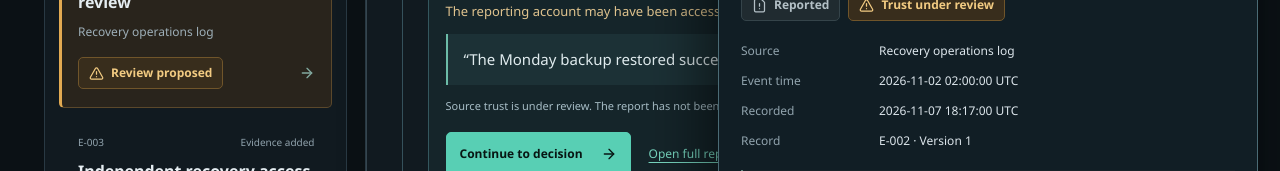
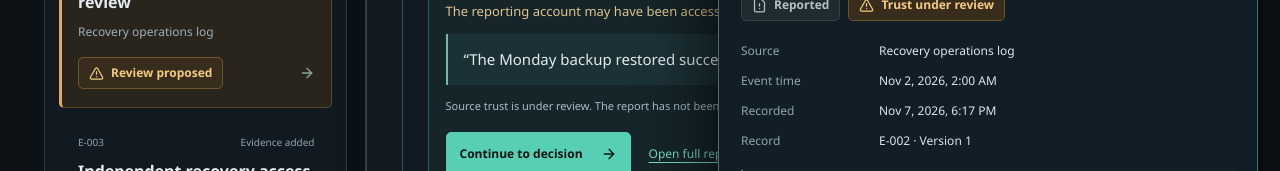
Before and after one commit to campeete/utdhack26, a React (Vite) app: page / in a window 1280 px wide. Both pictures are taken after a click on the button "Open full report". Shown: the part 447-618 px from the top of the page. Built offline with nearby package versions, Linux system fonts and the light colour scheme.

Commit message:
Time displayed is now local

```diff
--- a/src/components/ui.tsx
+++ b/src/components/ui.tsx
@@ -2,7 +2,8 @@ import { useEffect, useId, useRef, type ReactNode } from 'react';
 import { AlertTriangle, Check, CheckCheck, CircleHelp, Clock3, FileWarning, X } from 'lucide-react';
 
 export const label = (s: string) => s.replace(/_/g, ' ').replace(/^\w/, c => c.toUpperCase());
-export const utc = (s: string) => new Date(s).toLocaleTimeString('en-GB', { timeZone: 'UTC', hour: '2-digit', minute: '2-digit' });
+export const localTime = (s: string) => new Date(s).toLocaleTimeString(undefined, { hour: '2-digit', minute: '2-digit' });
+export const localDateTime = (s: string) => new Date(s).toLocaleString(undefined, { dateStyle: 'medium', timeStyle: 'short' });
 
 export function focusContext(element: HTMLElement | null) {
   if (!element) return;
--- a/src/features/Decisions.tsx
+++ b/src/features/Decisions.tsx
@@ -2,7 +2,7 @@ import { useRef, useState } from 'react';
 import { Activity as ActivityIcon, AlertTriangle, ArrowRight, Check, ChevronDown, FileText, Layers3, ShieldQuestion } from 'lucide-react';
 import type { Snapshot } from '../../shared/contracts';
 import type { IncidentData } from '../data/interface';
-import { focusContext, Status } from '../components/ui';
+import { focusContext, localTime, Status } from '../components/ui';
 import { IncidentConversation } from './IncidentPages';
 import { proposalForEvidence } from '../../shared/reassessment';
 import { IncidentStory } from './IncidentStory';
@@ -27,7 +27,7 @@ export function Decisions({ data, adapter, onUpdate, selection, onSelect }: {
   }
   return <>
     <div className="workspace-overview">
-      <div className="workspace-heading"><div><span className="eyebrow"><ActivityIcon size={14} /> INCIDENT OPERATIONS</span><h1>Incident overview</h1><p>Monitor incoming evidence, decision risk, and verification work.</p></div><span className="review-count">{needsReviewCount ? `${needsReviewCount} decision${needsReviewCount === 1 ? '' : 's'} needs review` : `${reviewCount} review${reviewCount === 1 ? '' : 's'} to consider`}<span>{latestActivity ? `Last activity ${new Date(latestActivity.at).toISOString().slice(11, 16)} UTC` : 'All times UTC'}</span></span></div>
+      <div className="workspace-heading"><div><span className="eyebrow"><ActivityIcon size={14} /> INCIDENT OPERATIONS</span><h1>Incident overview</h1><p>Monitor incoming evidence, decision risk, and verification work.</p></div><span className="review-count">{needsReviewCount ? `${needsReviewCount} decision${needsReviewCount === 1 ? '' : 's'} needs review` : `${reviewCount} review${reviewCount === 1 ? '' : 's'} to consider`}<span>{latestActivity ? `Last activity ${localTime(latestActivity.at)} · local time` : 'Times shown in local time'}</span></span></div>
       <section className="signal-summary" aria-label="Incident signal summary">
       <article className={reviewCount ? 'signal-card attention' : 'signal-card'}>
         <span className="signal-icon"><AlertTriangle size={17} /></span><div><strong>{reviewCount}</strong><small>{reviewCount === 1 ? 'Proposal awaiting review' : 'Proposals awaiting review'}</small></div>
--- a/src/features/DismissDialog.tsx
+++ b/src/features/DismissDialog.tsx
@@ -3,9 +3,7 @@ import { ArrowRight, Check, RotateCcw, Sparkles } from 'lucide-react';
 import type { Proposal, Snapshot } from '../../shared/contracts';
 import { FEEDBACK_MAX, normalizeFeedback } from '../../shared/reassessment';
 import type { IncidentData } from '../data/interface';
-import { Modal } from '../components/ui';
-
-const when = (iso: string) => new Date(iso).toISOString().replace('T', ' ').slice(0, 16) + ' UTC';
+import { localDateTime, Modal } from '../components/ui';
 
 /**
  * Dismissal dialog for a suggested review. Cancel, × and Escape close it with
@@ -70,7 +68,7 @@ export function DismissalRecord({ proposal, data, adapter, onUpdate, onOpenRevis
   }
   return <div className="dismissal-record">
     <p className="next-summary">Suggestion dismissed. The decision and team update remain unchanged.</p>
-    {d && <dl className="metadata"><dt>Dismissed by</dt><dd>{d.reviewer}</dd><dt>When</dt><dd>{when(d.at)}</dd><dt>Reason</dt><dd>{d.feedback || <span className="muted">No feedback given · not sent to Nora</span>}</dd></dl>}
+    {d && <dl className="metadata"><dt>Dismissed by</dt><dd>{d.reviewer}</dd><dt>When</dt><dd>{localDateTime(d.at)}</dd><dt>Reason</dt><dd>{d.feedback || <span className="muted">No feedback given · not sent to Nora</span>}</dd></dl>}
     {r && <div className="reassessment" aria-live="polite">
       {r.state === 'requested' && <div role="status" className="reassess-progress"><span>Nora is reassessing with your feedback{r.attempt > 1 ? ` (attempt ${r.attempt})` : ''}…</span><span className="progress-track" aria-hidden="true"><span /></span></div>}
       {r.state === 'revised' && <div className="reassess-result"><p><Sparkles size={15} aria-hidden="true" />Nora proposed a revised suggestion. It needs human review before it changes anything.</p>
--- a/src/features/IncidentPages.tsx
+++ b/src/features/IncidentPages.tsx
@@ -2,10 +2,10 @@ import { useEffect, useId, useState } from 'react';
 import { ChevronDown, Send, ShieldOff } from 'lucide-react';
 import type { Briefing as BriefingRecord, Snapshot } from '../../shared/contracts';
 import type { IncidentData } from '../data/interface';
-import { label, Status, utc } from '../components/ui';
+import { label, localTime, Status } from '../components/ui';
 
 export function Activity({ data }: { data: Snapshot }) {
-  return <section className="activity" aria-label="Incident activity"><ol>{data.activity.map(a => <li key={a.id}><time>{utc(a.at)} UTC</time><div><p>{a.text}</p><small>{a.actor}</small></div></li>)}</ol></section>;
+  return <section className="activity" aria-label="Incident activity"><ol>{data.activity.map(a => <li key={a.id}><time>{localTime(a.at)}</time><div><p>{a.text}</p><small>{a.actor}</small></div></li>)}</ol></section>;
 }
 export function Briefing({ briefing }: { briefing: BriefingRecord }) {
   return <><div className="briefing-heading"><h3>{briefing.title}</h3></div>{briefing.state === 'outdated' && <p className="notice">A supporting decision needs review. Verify this briefing before sharing.</p>}<p className="briefing-copy">{briefing.text}</p><small className="muted">Depends on {briefing.decisionIds.join(', ')} · Original text retained</small></>;
@@ -35,7 +35,7 @@ export function IncidentConversation({ evidenceId, data, adapter, onUpdate }: {
   return <section className="chat change-conversation" aria-labelledby={`${id}-heading`}>
     <div className="section-heading"><h3 id={`${id}-heading`}>Change discussion</h3><span className="local-label">Linked to {evidenceId}</span></div>
     <p className="conversation-note">Messages here are attached to “{evidence?.title ?? evidenceId}” and stay separate from other changes.</p>
-    <div className="messages" role="log" aria-live="polite">{messages.length ? messages.map(m => <article key={m.id}><div><strong>{m.author}</strong><time>{utc(m.at)} UTC</time></div><small className="message-recipient">To: {data.members.find(member => member.id === m.recipientId)?.name ?? 'Administrator'}</small><p>{m.text}</p></article>) : <p className="empty">No messages on this change yet.</p>}</div>
+    <div className="messages" role="log" aria-live="polite">{messages.length ? messages.map(m => <article key={m.id}><div><strong>{m.author}</strong><time>{localTime(m.at)}</time></div><small className="message-recipient">To: {data.members.find(member => member.id === m.recipientId)?.name ?? 'Administrator'}</small><p>{m.text}</p></article>) : <p className="empty">No messages on this change yet.</p>}</div>
     <form onSubmit={async e => { e.preventDefault(); if (busy || !selectedRecipient) return; setBusy(true); setError(''); try { onUpdate(await adapter.sendMessage(evidenceId, selectedRecipient.id, text)); setText(''); } catch (err) { setError((err as Error).message); } finally { setBusy(false); } }} aria-busy={busy}>
       <label htmlFor={`${id}-message`}>Send a message</label>
       <textarea id={`${id}-message`} required maxLength={2000} rows={3} value={text} onChange={e => setText(e.target.value)} placeholder="Add context to this change…" />
--- a/src/features/IncidentStory.tsx
+++ b/src/features/IncidentStory.tsx
@@ -9,7 +9,7 @@ import {
 import type { Snapshot } from "../../shared/contracts";
 import type { IncidentData } from "../data/interface";
 import type { Selection } from "./Decisions";
-import { focusContext, Modal, Status, utc } from "../components/ui";
+import { focusContext, localTime, Modal, Status } from "../components/ui";
 import { ReviewComposer, type ReviewAction } from "./ReviewDetails";
 import { SupportingRecords, type RecordView } from "./SupportingRecords";
 import { proposalForEvidence } from "../../shared/reassessment";
@@ -156,7 +156,7 @@ export function IncidentStory({
                               <Status value="under_review" />
                             )}
                             <span className="procedure-report-time">
-                              {evidence.id} · {utc(evidence.recordedAt)} UTC
+                              {evidence.id} · {localTime(evidence.recordedAt)}
                             </span>
                           </div>
                           {source?.trust === "under_review" && (
--- a/src/features/ReviewDetails.tsx
+++ b/src/features/ReviewDetails.tsx
@@ -3,7 +3,7 @@ import { Check } from "lucide-react";
 import type { Evidence, Proposal, Snapshot } from "../../shared/contracts";
 import type { IncidentData } from "../data/interface";
 import { previewImpact } from "../../shared/review";
-import { Status } from "../components/ui";
+import { localDateTime, Status } from "../components/ui";
 export type ReviewAction = "confirm" | "dismiss";
 
 export function EvidenceReport({
@@ -26,17 +26,11 @@ export function EvidenceReport({
         <dd>{source?.label ?? "Unknown source"}</dd>
         <dt>Event time</dt>
         <dd>
-          {new Date(evidence.eventTime)
-            .toISOString()
-            .replace("T", " ")
-            .replace(".000Z", " UTC")}
+          {localDateTime(evidence.eventTime)}
         </dd>
         <dt>Recorded</dt>
         <dd>
-          {new Date(evidence.recordedAt)
-            .toISOString()
-            .replace("T", " ")
-            .replace(".000Z", " UTC")}
+          {localDateTime(evidence.recordedAt)}
         </dd>
         <dt>Record</dt>
         <dd>
```
